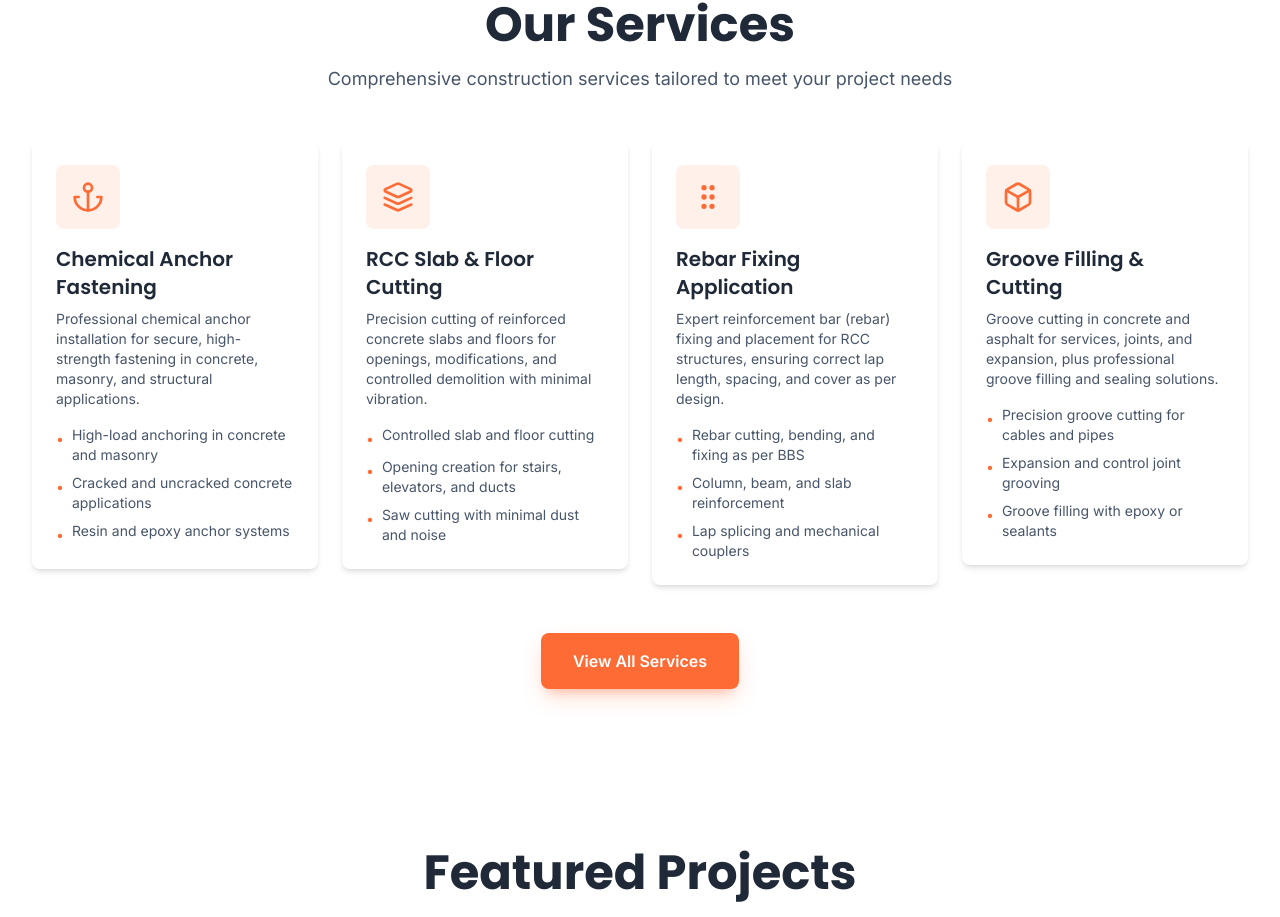
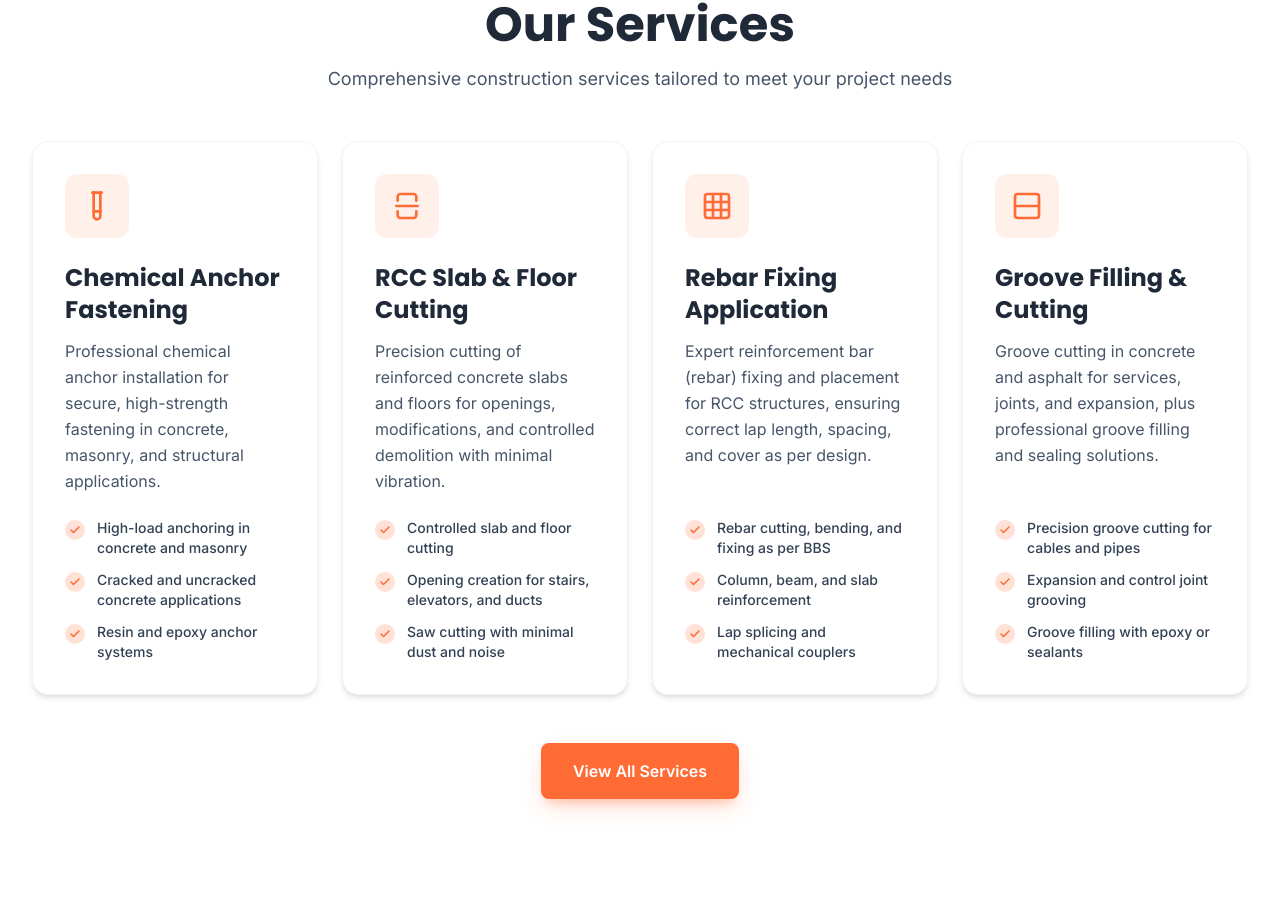
Before and after one commit to HimsxCodes/Constructionnn, a Next.js app: page / in a window 1280 px wide. Shown: the part 959-1876 px from the top of the page. Built offline with nearby package versions, Linux system fonts and the light colour scheme.

Commit message:
feat: Add services page with ServiceCard component and comprehensive service data.

```diff
--- a/app/page.tsx
+++ b/app/page.tsx
@@ -39,7 +39,7 @@ export default function Home() {
           </FadeIn>
           <div className="grid grid-cols-1 sm:grid-cols-2 lg:grid-cols-4 gap-6">
             {services.slice(0, 4).map((service, index) => (
-              <FadeIn key={service.id} delay={index * 0.1}>
+              <FadeIn key={service.id} delay={index * 0.1} className="h-full">
                 <ServiceCard {...service} />
               </FadeIn>
             ))}
--- a/app/services/page.tsx
+++ b/app/services/page.tsx
@@ -41,7 +41,7 @@ export default function ServicesPage() {
 
           <div className="grid grid-cols-1 md:grid-cols-2 lg:grid-cols-4 gap-8 mb-12">
             {services.map((service, index) => (
-              <FadeIn key={service.id} delay={index * 0.1}>
+              <FadeIn key={service.id} delay={index * 0.1} className="h-full">
                 <ServiceCard {...service} />
               </FadeIn>
             ))}
--- a/components/ServiceCard.tsx
+++ b/components/ServiceCard.tsx
@@ -1,7 +1,7 @@
 "use client";
 
 import { motion } from "framer-motion";
-import { LucideIcon, Hammer } from "lucide-react";
+import { LucideIcon, Hammer, Check } from "lucide-react";
 import * as Icons from "lucide-react";
 
 interface ServiceCardProps {
@@ -22,27 +22,46 @@ export function ServiceCard({ title, description, icon, features }: ServiceCardP
 
   return (
     <motion.div
-      className="bg-white dark:bg-slate-800 rounded-lg p-6 shadow-card hover:shadow-card-hover transition-shadow"
-      whileHover={{ y: -4 }}
+      className="group relative bg-white dark:bg-slate-800 rounded-2xl p-8 shadow-card hover:shadow-2xl hover:shadow-primary/20 transition-all duration-300 h-full flex flex-col border border-slate-100 dark:border-slate-700 overflow-hidden"
+      whileHover={{ y: -8 }}
       initial={{ opacity: 0, y: 20 }}
       whileInView={{ opacity: 1, y: 0 }}
       viewport={{ once: true }}
+      transition={{ duration: 0.25, ease: "easeOut" }}
     >
-      <div className="w-16 h-16 bg-primary/10 dark:bg-primary/20 rounded-lg flex items-center justify-center mb-4">
-        <IconComponent className="w-8 h-8 text-primary" />
+      <div className="absolute inset-0 bg-gradient-to-br from-primary/5 via-transparent to-transparent opacity-0 group-hover:opacity-100 transition-opacity duration-300" />
+
+      <div className="relative z-10 w-16 h-16 bg-primary/10 dark:bg-primary/20 rounded-xl flex items-center justify-center mb-6 transition-all duration-300 group-hover:scale-110 group-hover:bg-primary group-hover:shadow-lg group-hover:shadow-primary/30">
+        <IconComponent className="w-8 h-8 text-primary transition-colors duration-300 group-hover:text-white" />
       </div>
-      <h3 className="text-xl font-heading font-semibold text-slate-dark dark:text-white mb-2">
+
+      <h3 className="relative z-10 text-xl md:text-2xl font-heading font-bold text-slate-dark dark:text-white mb-3 group-hover:text-primary transition-colors duration-200">
         {title}
       </h3>
-      <p className="text-slate-600 dark:text-slate-300 text-sm mb-4">{description}</p>
-      <ul className="space-y-2">
+
+      <p className="relative z-10 text-slate-600 dark:text-slate-300 leading-relaxed mb-6">
+        {description}
+      </p>
+
+      <ul className="relative z-10 space-y-3 mt-auto">
         {features.slice(0, 3).map((feature, index) => (
-          <li key={index} className="flex items-start space-x-2 text-sm text-slate-600 dark:text-slate-400">
-            <span className="text-primary mt-1">•</span>
+          <motion.li
+            key={index}
+            className="flex items-start space-x-3 text-sm text-slate-700 dark:text-slate-300 font-medium"
+            initial={{ opacity: 0, x: -10 }}
+            whileInView={{ opacity: 1, x: 0 }}
+            transition={{ delay: index * 0.1 + 0.3, duration: 0.3 }}
+            viewport={{ once: true }}
+          >
+            <span className="flex-shrink-0 w-5 h-5 rounded-full bg-primary/20 flex items-center justify-center mt-0.5 group-hover:bg-primary transition-colors duration-200">
+              <Check className="w-3 h-3 text-primary group-hover:text-white transition-colors duration-200" strokeWidth={3} />
+            </span>
             <span>{feature}</span>
-          </li>
+          </motion.li>
         ))}
       </ul>
+
+      <div className="absolute bottom-0 left-0 w-full h-[3px] bg-gradient-to-r from-primary/0 via-primary to-primary/0 opacity-0 group-hover:opacity-100 transition-all duration-300 transform scale-x-0 group-hover:scale-x-100 origin-center" />
     </motion.div>
   );
 }
--- a/data/services.ts
+++ b/data/services.ts
@@ -6,7 +6,7 @@ export const services: Service[] = [
     title: "Chemical Anchor Fastening",
     description:
       "Professional chemical anchor installation for secure, high-strength fastening in concrete, masonry, and structural applications.",
-    icon: "Anchor",
+    icon: "TestTube",
     features: [
       "High-load anchoring in concrete and masonry",
       "Cracked and uncracked concrete applications",
@@ -20,7 +20,7 @@ export const services: Service[] = [
     title: "RCC Slab & Floor Cutting",
     description:
       "Precision cutting of reinforced concrete slabs and floors for openings, modifications, and controlled demolition with minimal vibration.",
-    icon: "Layers",
+    icon: "SplitSquareVertical",
     features: [
       "Controlled slab and floor cutting",
       "Opening creation for stairs, elevators, and ducts",
@@ -34,7 +34,7 @@ export const services: Service[] = [
     title: "Rebar Fixing Application",
     description:
       "Expert reinforcement bar (rebar) fixing and placement for RCC structures, ensuring correct lap length, spacing, and cover as per design.",
-    icon: "GripVertical",
+    icon: "Grid3x3",
     features: [
       "Rebar cutting, bending, and fixing as per BBS",
       "Column, beam, and slab reinforcement",
@@ -48,7 +48,7 @@ export const services: Service[] = [
     title: "Groove Filling & Cutting",
     description:
       "Groove cutting in concrete and asphalt for services, joints, and expansion, plus professional groove filling and sealing solutions.",
-    icon: "Box",
+    icon: "Rows2",
     features: [
       "Precision groove cutting for cables and pipes",
       "Expansion and control joint grooving",
@@ -62,7 +62,7 @@ export const services: Service[] = [
     title: "Diamond Core Cutting",
     description:
       "Accurate diamond core drilling for circular openings in concrete, brick, and stone—for MEP penetrations, sampling, and anchor holes.",
-    icon: "CircleDot",
+    icon: "Target",
     features: [
       "Core drilling from small to large diameters",
       "Vertical, horizontal, and angled drilling",
@@ -76,7 +76,7 @@ export const services: Service[] = [
     title: "Demolition Breaking",
     description:
       "Controlled demolition and breaking of concrete, masonry, and structures using hydraulic breakers and modern demolition techniques.",
-    icon: "Trash2",
+    icon: "Pickaxe",
     features: [
       "Selective demolition and strip-out",
       "Concrete breaking and removal",
@@ -104,7 +104,7 @@ export const services: Service[] = [
     title: "Wire Saw Cutting",
     description:
       "Wire saw cutting for large-scale concrete and stone cutting where conventional saws cannot reach—dams, bridges, thick walls, and foundations.",
-    icon: "Scissors",
+    icon: "ScissorsLineDashed",
     features: [
       "Thick concrete and mass concrete cutting",
       "Irregular and confined space cutting",
```
